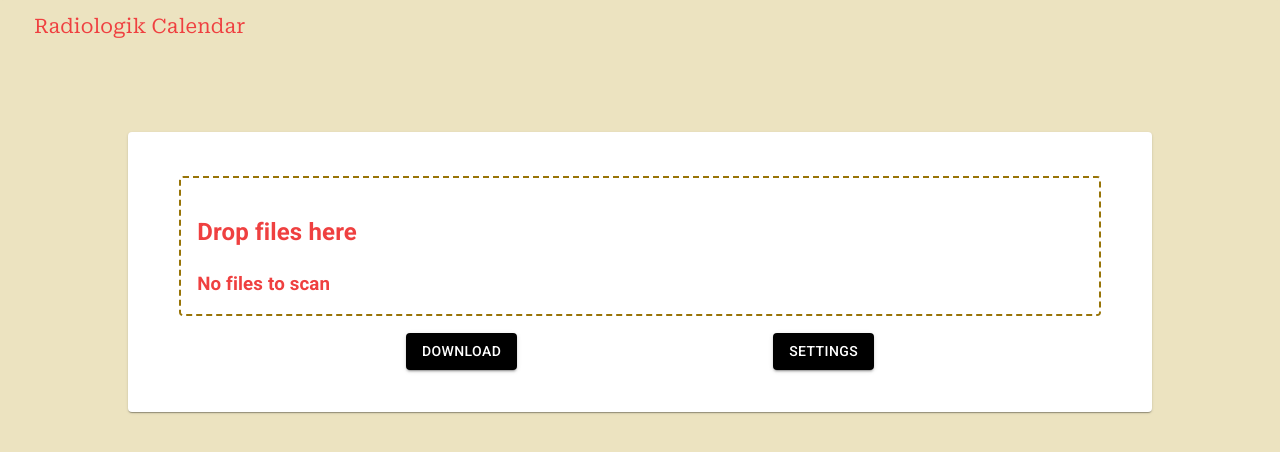
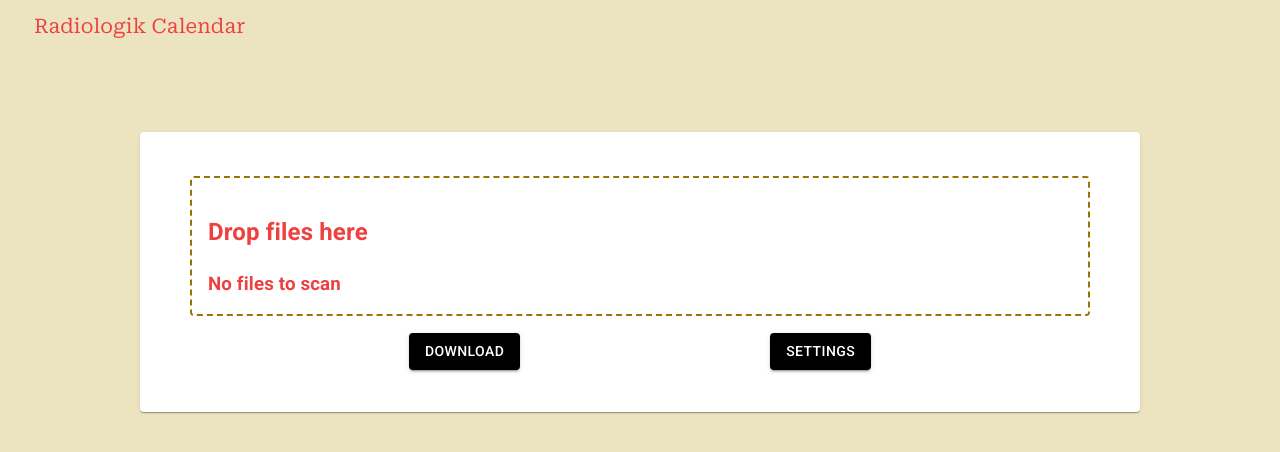
Before and after one commit to MichOchieng/cfurCalendar, a React (Create React App) app in the folder radiologik-calendar/: page / in a window 1280 px wide. Shown: the top 452 px of the page. Built offline with nearby package versions, Linux system fonts and the light colour scheme.

Commit message:
Adde max width to paper

```diff
--- a/radiologik-calendar/src/components/main-ui/main-ui.tsx
+++ b/radiologik-calendar/src/components/main-ui/main-ui.tsx
@@ -331,6 +331,7 @@ const MainUi = () => {
                 display: "flex",
                 alignItems: "center",
                 justifyContent: "center",
+                maxWidth: "1000px"
             }}
         >
             {/* Upload area and button container */}
```
